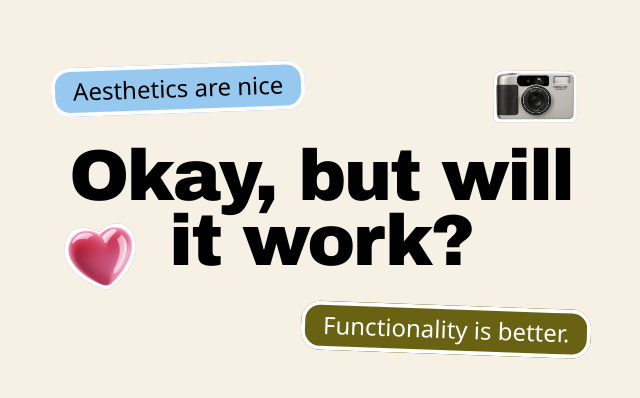
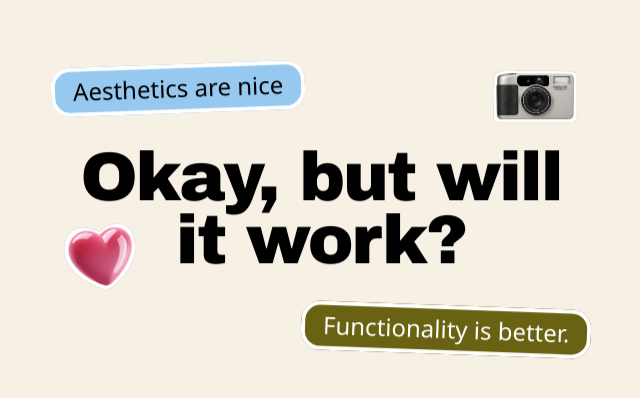
Before and after one commit to kavyaaaa16/Raj.design, a React (Vite) app: page / in a window 1280 px wide. Shown: the part 8769-9167 px from the top of the page, without its empty margins (319-959 px from the left). Built offline with nearby package versions, Linux system fonts and the light colour scheme; a web font is replaced by a local one.

Commit message:
Shrink testimonial heading on scroll

```diff
--- a/src/components/Testimonials.tsx
+++ b/src/components/Testimonials.tsx
@@ -108,9 +108,10 @@ export function Testimonials() {
   const gridRef = useRef<HTMLDivElement>(null);
   const { scrollYProgress } = useScroll({
     target: gridRef,
-    offset: ['start end', 'start center'],
+    offset: ['start end', 'end start'],
   });
-  const headingFilter = useTransform(scrollYProgress, [0, 1], ['blur(0px)', 'blur(1.5px)']);
+  const headingFilter = useTransform(scrollYProgress, [0, 1], ['blur(0px)', 'blur(3px)']);
+  const headingScale = useTransform(scrollYProgress, [0, 1], [1, 0.7]);
   return (
     <section className={styles.section} id="testimonials" aria-labelledby="testimonials-title">
       <motion.header className={styles.header} style={{ filter: headingFilter }}>
@@ -124,9 +125,9 @@ export function Testimonials() {
           <Pill tone="sky">Aesthetics are nice</Pill>
         </motion.div>
 
-        <h2 className={styles.heading} id="testimonials-title">
+        <motion.h2 className={styles.heading} id="testimonials-title" style={{ scale: headingScale }}>
           Okay, but will it work?
-        </h2>
+        </motion.h2>
 
         <motion.div
           className={styles.badgeBottom}
```
